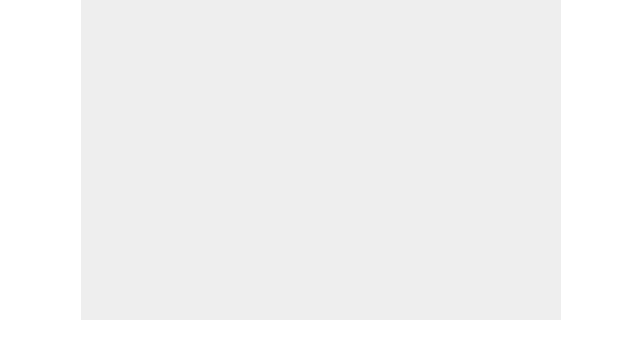
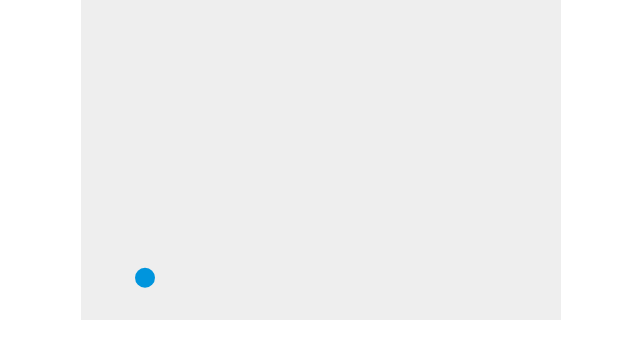
Before and after one commit to bitoverflowm/gamedev, a plain HTML site: page index.html in a window 1280 px wide. Shown: the full height of the page, 319-959 px from the left. Drawn offline with Linux system fonts and the light colour scheme.

Commit message:
adding proper collision off all walls

```diff
--- a/index.html
+++ b/index.html
@@ -23,10 +23,12 @@
     var color = ["#7d3cff", "#f2d53c"]
     var i = 0;
 
+    var ballRadius = 10;
+
 
     function drawBall() {
         ctx.beginPath();
-        ctx.arc(x, y, 10, 0, Math.PI*2);
+        ctx.arc(x, y, ballRadius, 0, Math.PI*2);
         ctx.fillStyle = "#0095DD";
         ctx.fill();
         ctx.closePath();
@@ -35,8 +37,22 @@
     function draw() {
         ctx.clearRect(0, 0, canvas.width, canvas.height);
         drawBall();
+        if(y+dy < 0){
+            dy = -5*dy;
+        }
+        if(y+dy > canvas.height-ballRadius){
+            dy = -0.01*dy;
+        }
+        if(x+dx > canvas.width-ballRadius){
+            dx = -5*dx;
+        }
+        if(x+dx < 30){
+            dx = -0.01*dx;
+        }
+
         x += dx;
         y += dy;
+
     }
 
     setInterval(draw, 10);
```
